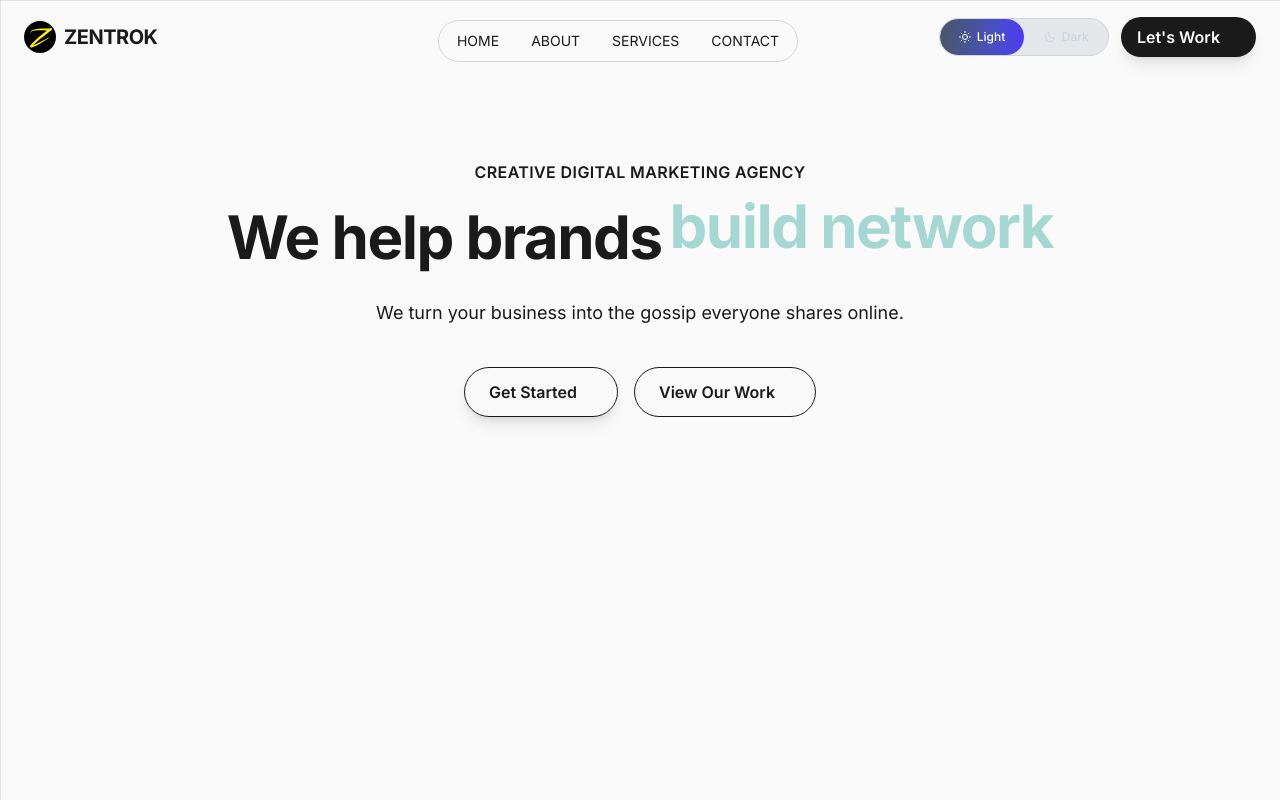
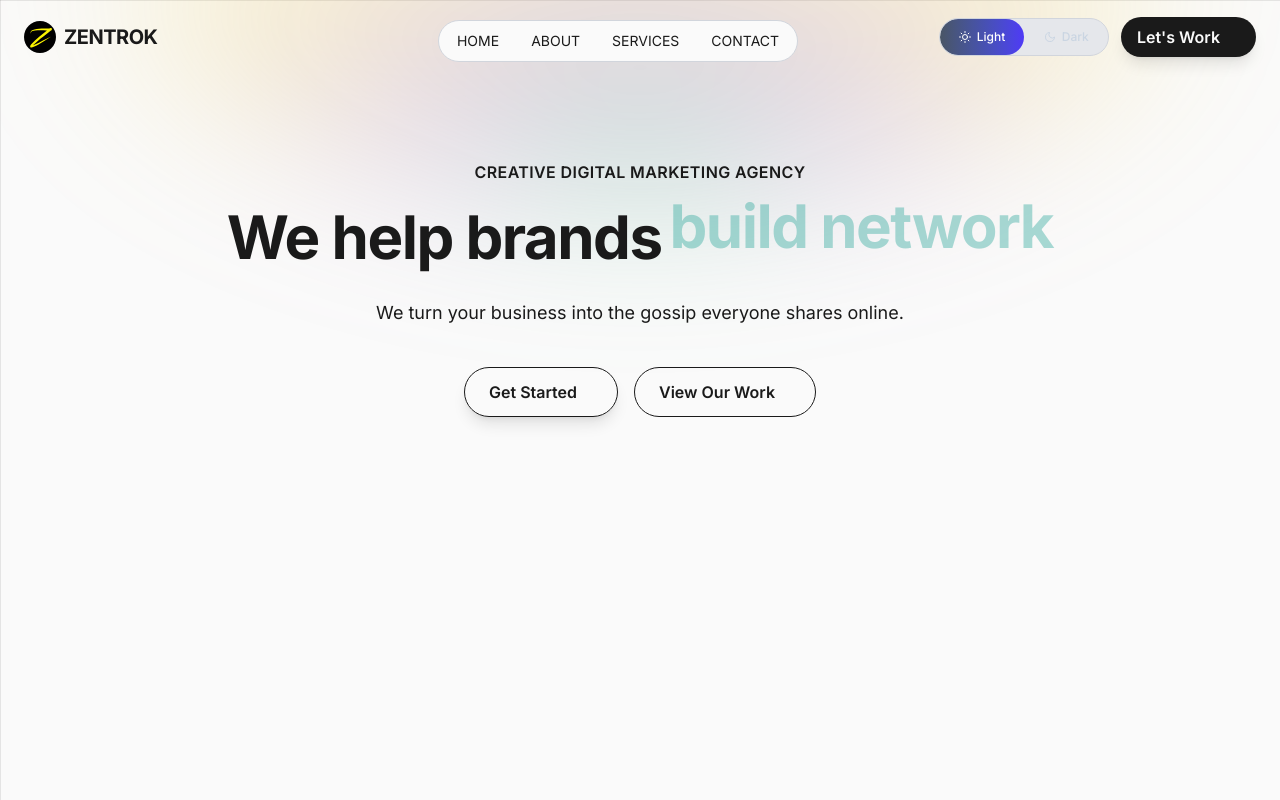
Before and after one commit to Zentrok-Private-Limited/Zentrok, a Next.js app: page / in a window 1280 px wide. Shown: the top 800 px of the page. Built offline with nearby package versions, Linux system fonts and the light colour scheme.

Commit message:
backend added

```diff
--- a/app/globals.css
+++ b/app/globals.css
@@ -10,7 +10,6 @@
 @tailwind base;
 @tailwind components;
 @tailwind utilities;
-
 
 /* =============================
    Root Variables (Light Mode)
@@ -99,6 +98,43 @@ body {
     calc(var(--grid-size) * 5) calc(var(--grid-size) * 5),
     calc(var(--grid-size) * 5) calc(var(--grid-size) * 5);
   background-attachment: fixed;
+
+  position: relative;
+  overflow-x: hidden;
+}
+
+/* =============================
+   Aurora Effect (Full-Width Semi Circle)
+============================= */
+body::before {
+  content: "";
+  position: absolute;
+  top: -200px; /* push it up so curve appears at top */
+  left: 0;
+  width: 100%;
+  height: 400px;
+  border-radius: 0 0 50% 50% / 0 0 100% 100%; /* bottom semi-circle curve */
+  background: radial-gradient(
+    ellipse at 50% 100%,
+    rgba(46, 204, 113, 0.35),
+    rgba(155, 89, 182, 0.25),
+    rgba(241, 196, 15, 0.2),
+    transparent 80%
+  );
+  filter: blur(80px);
+  z-index: 0;
+  pointer-events: none;
+}
+
+/* Dark mode aurora tweak */
+html.dark body::before {
+  background: radial-gradient(
+    ellipse at 50% 100%,
+    rgba(46, 204, 113, 0.4),
+    rgba(52, 152, 219, 0.35),
+    rgba(231, 76, 60, 0.25),
+    transparent 80%
+  );
 }
 
 /* =============================
```
